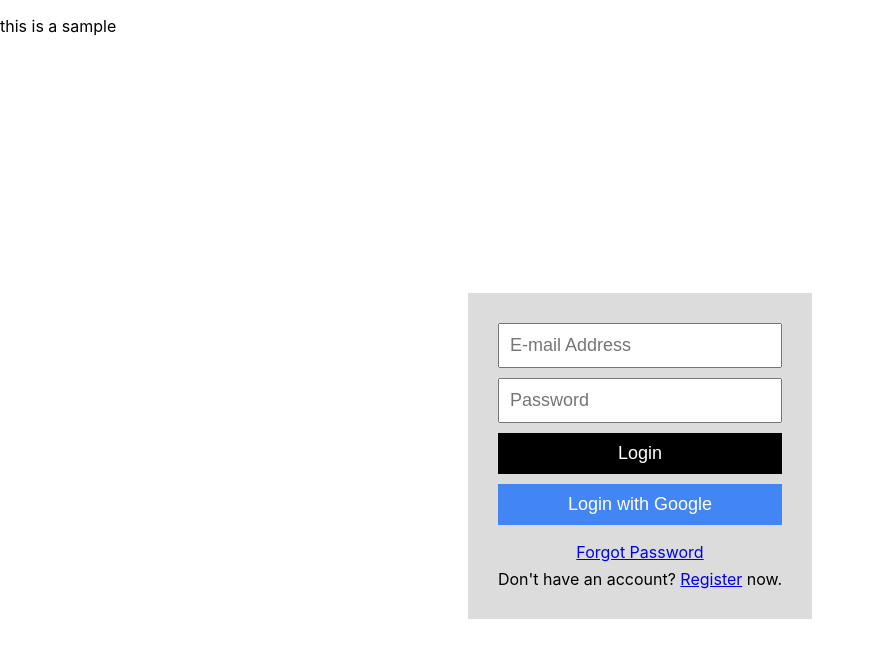
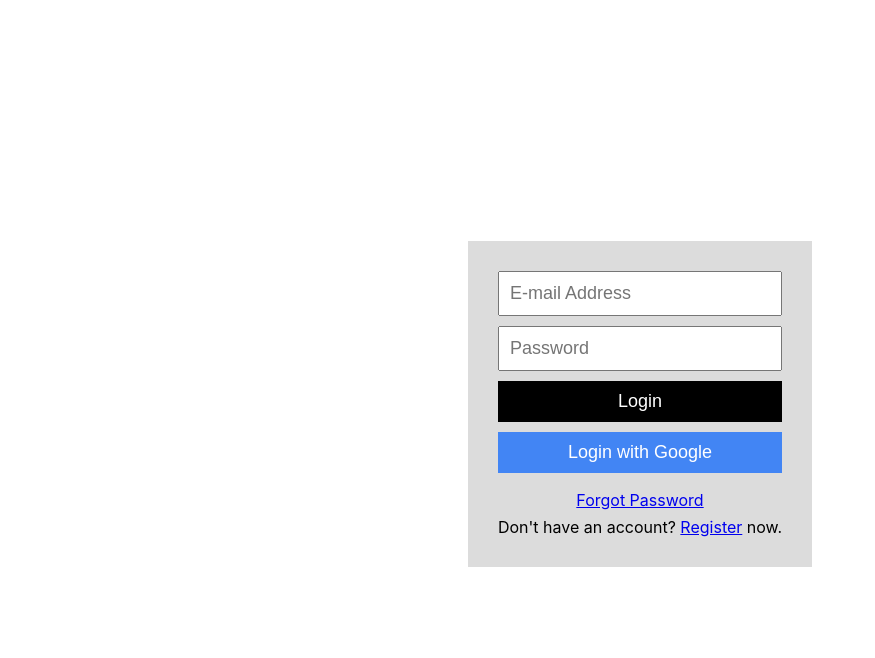
Before and after one commit to agnesiss/sample, a React (Create React App) app: page / in a window 1280 px wide. Shown: the top 658 px of the page, without its empty margins (0-875 px from the left). Built offline with nearby package versions, Linux system fonts and the light colour scheme; no server answers.

Commit message:
Modified App.js

```diff
--- a/src/App.js
+++ b/src/App.js
@@ -8,7 +8,6 @@ import Dashboard from "./Dashboard";
 function App() {
   return (
     <div className="app">
-      <p>this is a sample</p>
       <Router>
         <Routes>
           <Route exact path="/" element={<Login />} />
```
Also changed, not shown: 2 other files (tests, documents, lock files or other folders).
